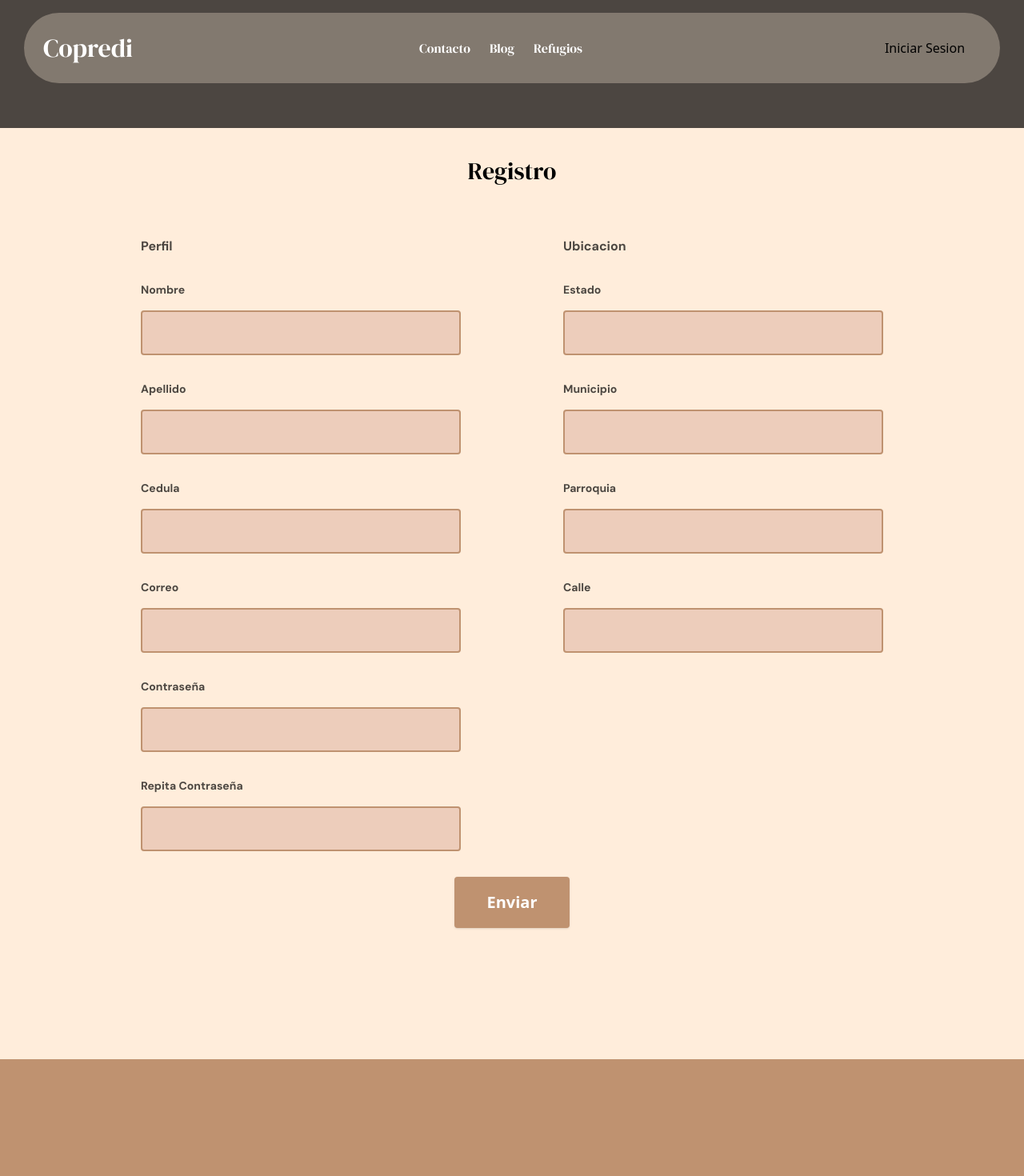
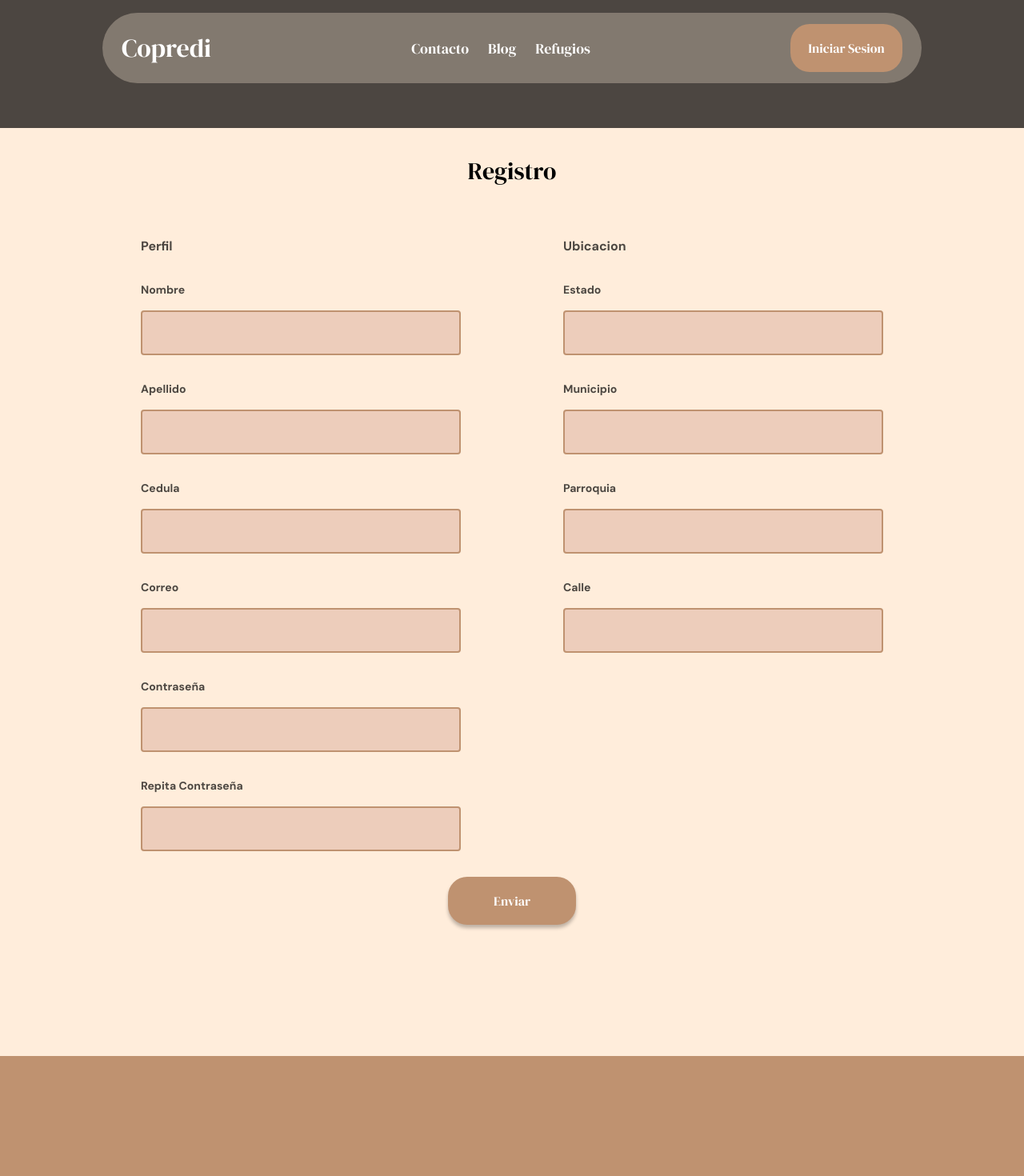
Before and after one commit to antabra25/CoprediBlog, a React (Vite) app in the folder frontend/blogcopredi/: page /register in a window 1280 px wide. Shown: the top 1470 px of the page at 80% size. Built offline with nearby package versions, Linux system fonts and the light colour scheme.

Commit message:
fixed styles button

```diff
--- a/frontend/blogcopredi/src/components/HomeCard.jsx
+++ b/frontend/blogcopredi/src/components/HomeCard.jsx
@@ -17,7 +17,7 @@ const HomeCard = ()=>{
                 afectados por alguna tragadia.
                 </p>
 
-                <Button className="btn-md top-3">Solicitar ayuda</Button>
+                <Button className="button button-sm mt-8 ">Solicitar ayuda</Button>
             </div>
         </Card>
 
--- a/frontend/blogcopredi/src/components/LoginForm.jsx
+++ b/frontend/blogcopredi/src/components/LoginForm.jsx
@@ -36,7 +36,7 @@ const LoginForm = () => {
                         {formErrors.clave && <p className="form-error">{formErrors.clave}</p>}
                     </div>
                     <div className="login-form-control">
-                        <FormButton text="Entrar" className={""} validate={validate} />
+                        <FormButton text="Entrar" className={"button button-sm bg-earth"} validate={validate} />
                     </div>
                 </form>
             </div>
--- a/frontend/blogcopredi/src/components/common/FormButton.jsx
+++ b/frontend/blogcopredi/src/components/common/FormButton.jsx
@@ -4,7 +4,7 @@ import PropTypes from 'prop-types';
 
 function FormButton({text, validate, className}) {
     return (
-        <button disabled={validate()} className={`form-button ${className}`} type="submit">
+        <button disabled={validate()} className={className} type="submit">
             {text}
         </button>
     )
--- a/frontend/blogcopredi/src/components/common/Nav.jsx
+++ b/frontend/blogcopredi/src/components/common/Nav.jsx
@@ -11,7 +11,7 @@ const Nav = () => {
     const authBtn = () => {
         return (
 
-            <div className="w-[140px] h-[60px] local-button round flex flex-col justify-center items-center">
+            <div className="w-[140px] h-[60px] bg-earth rounded-3xl font-title text-white  flex flex-col justify-center items-center hover:bg-black">
                 <NavLink to="/login">Iniciar Sesion</NavLink>
             </div>
 
--- a/frontend/blogcopredi/src/components/pages/Register.jsx
+++ b/frontend/blogcopredi/src/components/pages/Register.jsx
@@ -161,7 +161,7 @@ const Register = () => {
                     </div>
                 </div>
                 <FormFooter>
-                    <FormButton text="Enviar" validate={validate}/>
+                    <FormButton text="Enviar" validate={validate} className="button button-md bg-earth rounded-3xl"/>
                 </FormFooter>
             </Form>
         </MainWrapper>);
--- a/frontend/blogcopredi/src/css/button.css
+++ b/frontend/blogcopredi/src/css/button.css
@@ -1,5 +1,35 @@
 
+.button {
+    background: var(--color-earth);
+    border-radius: 4px;
+    font-family: var(--font-title);
+    font-size: 1rem;
+    color:white;
+    box-shadow: 0px 4px 4px rgba(0, 0, 0, 0.25);
+    cursor: pointer;
+    border: none;
+
+}
+
+.button:hover {
+    background: var(--color-black);
+    border: none;
+}
 
 .button-sm{
+    width:140px ;
+    height: 60px;
 
 }
+
+.button-md{
+    width: 160px;
+    height: 60px;
+
+}
+
+.button-lg {
+    width: 250px;
+    height: 60px;
+
+}
--- a/frontend/blogcopredi/src/css/form.css
+++ b/frontend/blogcopredi/src/css/form.css
@@ -12,8 +12,7 @@
 }
 
 .form-button {
-
-    @apply w-36 h-16 text-xl  font-bold text-white bg-earth rounded shadow hover:bg-black
+    @apply w-36 h-16 text-xl  font-bold text-white bg-amber-300 rounded shadow hover:bg-black
 }
 
 .form-subtitle {
--- a/frontend/blogcopredi/src/css/nav.css
+++ b/frontend/blogcopredi/src/css/nav.css
@@ -1,6 +1,6 @@
 
 .nav-wrapper {
-    width: 1220px;
+    width: 80%;
     height: 88px;
     background: rgba(255, 237, 219, 0.3);
     border-radius: 100px;
@@ -38,6 +38,6 @@
     font-family: var(--font-title);
     color: white;
     font-weight: 400;
-    font-size: 16px;
+    font-size: 18px;
     font-style: normal;
 }
```
